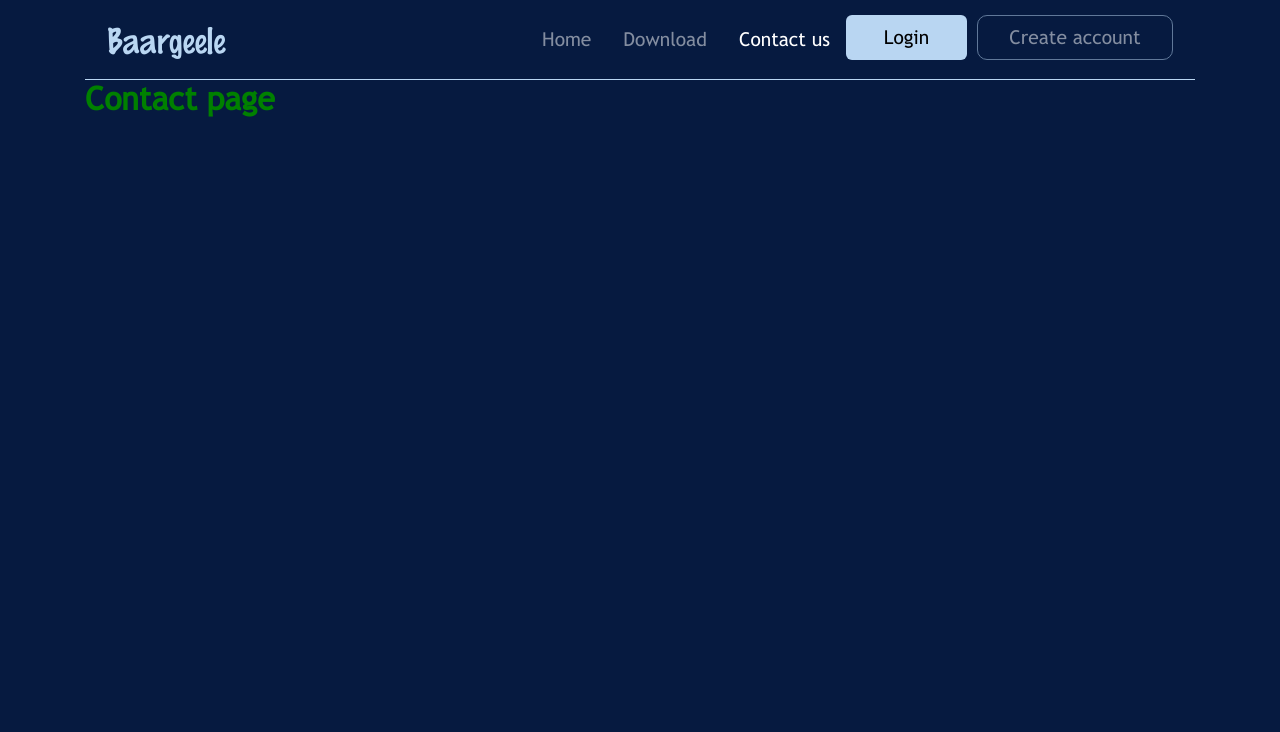
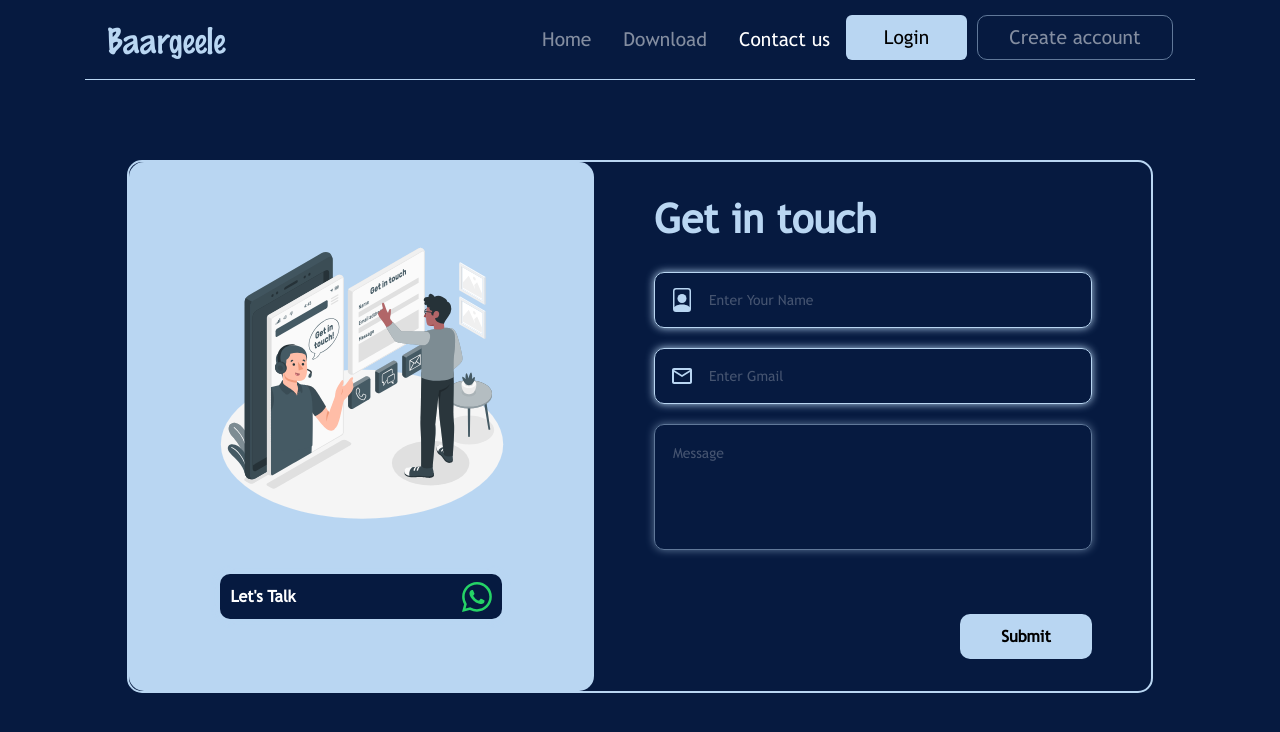
Before and after one commit to YOUSUFABDI/Baargeele, a React (Vite) app: page /contact in a window 1280 px wide. Shown: the top 732 px of the page. Built offline with nearby package versions, Linux system fonts and the light colour scheme.

Commit message:
added contact page

```diff
--- a/src/components/ContactPage/Contact.jsx
+++ b/src/components/ContactPage/Contact.jsx
@@ -1,5 +1,9 @@
 import Header from "../Header/Header";
 import "./contact.css";
+import getInTouchImg from "../../../assets/images/Get-in-touch.svg";
+import { BsWhatsapp } from "react-icons/bs";
+import { BsFilePerson } from "react-icons/bs";
+import { MdOutlineEmail } from "react-icons/md";
 
 const Contact = () => {
   return (
@@ -8,8 +12,46 @@ const Contact = () => {
         <Header />
       </nav>
 
-      <div>
-        <h1 className="contact">Contact page</h1>
+      <div className="contact__wrapper">
+        <div className="contact__img__info">
+          <div className="image__info">
+            <img
+              className="contact__img"
+              src={getInTouchImg}
+              alt="get-in-touch-img"
+            />
+            <div className="info__wrapper">
+              <div className="what__up__icon">
+                <p className="info__wrappe__desc">Let's Talk</p>
+                <BsWhatsapp className="info__wrappe__icon" />
+              </div>
+            </div>
+          </div>
+        </div>
+
+        <div className="get__in__touch__wrapper">
+          <h2>Get in touch</h2>
+          <form className="get__in__touch__form">
+            <div className="get__in__touch__inpu__wrapper">
+              <BsFilePerson className="get__in__touch__icon" size={20} />
+              <input type="text" placeholder="Enter Your Name" />
+            </div>
+            <div className="get__in__touch__inpu__wrapper">
+              <MdOutlineEmail className="get__in__touch__icon" size={20} />
+              <input type="text" placeholder="Enter Gmail" />
+            </div>
+            <div className="get__in__touch__text__input__wrapper">
+              <textarea
+                name=""
+                id=""
+                cols="30"
+                rows="10"
+                placeholder="Message"
+              ></textarea>
+            </div>
+            <button className="info__wrapper__btn">Submit</button>
+          </form>
+        </div>
       </div>
     </div>
   );
--- a/src/components/ContactPage/contact.css
+++ b/src/components/ContactPage/contact.css
@@ -1,3 +1,249 @@
-.contact {
-  color: green;
+/* MOBILE CONTACT PAGE */
+.contact__wrapper {
+  position: relative;
+  display: flex;
+  flex-direction: column-reverse;
+  gap: 60px;
+  margin-block-start: 40px;
+  padding: var(--paddingX);
 }
+
+.contact__img {
+  display: none;
+}
+
+.get__in__touch__wrapper {
+  display: flex;
+  flex-direction: column;
+  gap: 30px;
+}
+
+.get__in__touch__wrapper h2 {
+  color: var(--light);
+  font-size: 1.875rem;
+  font-weight: bold;
+  align-self: center;
+}
+
+.get__in__touch__form {
+  display: flex;
+  flex-direction: column;
+  gap: 20px;
+}
+
+.get__in__touch__inpu__wrapper {
+  display: flex;
+  align-items: center;
+  gap: 15px;
+  background: transparent;
+  border: 1px solid var(--light);
+  box-shadow: 0px 0px 8px var(--light);
+  border-radius: 10px;
+  height: 56px;
+}
+
+.get__in__touch__inpu__wrapper input {
+  background-color: transparent;
+  border: none;
+  outline: none;
+  width: 70%;
+  font-size: 0.875rem;
+  color: var(--white);
+  opacity: 0.5;
+}
+
+.get__in__touch__inpu__wrapper__error {
+  display: flex;
+  align-items: center;
+  gap: 15px;
+  background: transparent;
+  box-shadow: 0px 0px 8px var(--error-color);
+  border-radius: 10px;
+  border: 1px solid var(--error-color);
+  height: 56px;
+}
+
+.get__in__touch__inpu__wrapper__error input {
+  background-color: transparent;
+  border: none;
+  outline: none;
+  width: 70%;
+  font-size: 0.875rem;
+  color: var(--white);
+  opacity: 0.5;
+}
+
+.get__in__touch__text__input__wrapper textarea {
+  resize: none;
+  border: none;
+  outline: none;
+  padding-left: 18px;
+  padding-right: 18px;
+  padding-top: 20px;
+  font-size: 0.875rem;
+  color: var(--white);
+  opacity: 0.5;
+  background: transparent;
+  border: 1px solid var(--light);
+  box-shadow: 0px 0px 8px var(--light);
+  border-radius: 10px;
+  height: 126px;
+  width: 100%;
+}
+
+.get__in__touch__text__input__wrapper__error textarea {
+  resize: none;
+  border: none;
+  outline: none;
+  padding-left: 18px;
+  padding-right: 18px;
+  padding-top: 20px;
+  font-size: 0.875rem;
+  color: var(--white);
+  opacity: 0.5;
+  background: transparent;
+  box-shadow: 0px 0px 8px var(--error-color);
+  border-radius: 10px;
+  border: 1px solid var(--error-color);
+  height: 126px;
+  width: 100%;
+}
+
+.get__in__touch__icon {
+  color: var(--light);
+  width: 24px;
+  height: 24px;
+  margin-left: 15px;
+}
+
+.what__up__icon {
+  position: absolute;
+  top: 403px;
+  left: 24px;
+  display: flex;
+  align-items: center;
+  justify-content: space-between;
+  background: transparent;
+  box-shadow: 0px 0px 8px var(--light);
+  border-radius: 10px;
+  height: 45px;
+  width: 45%;
+  padding: 8px 10px;
+}
+
+.info__wrappe__desc {
+  font-size: 1rem;
+  font-weight: bold;
+  color: var(--white);
+}
+
+.info__wrappe__icon {
+  width: 30px;
+  height: 30px;
+  color: #25d366;
+}
+
+.info__wrapper__btn {
+  position: absolute;
+  top: 403px;
+  right: 24px;
+  background-color: var(--light);
+  color: var(--black);
+  font-size: 1rem;
+  font-weight: bold;
+  border: none;
+  width: 30%;
+  height: 45px;
+  padding: 13px 40px;
+  border-radius: 10px;
+  cursor: pointer;
+}
+
+/* TABLET CONTACT PAGE */
+@media (min-width: 37.5em) {
+  .contact__wrapper {
+    padding: 0 166px;
+    margin-block-start: 50px;
+  }
+
+  .get__in__touch__wrapper h2 {
+    align-self: flex-start;
+    font-size: 2.5rem;
+  }
+
+  .info__wrapper {
+    justify-content: space-between;
+  }
+
+  .what__up__icon {
+    top: 414px;
+    left: 166px;
+    width: 147px;
+  }
+
+  .info__wrapper__btn {
+    top: 414px;
+    right: 166px;
+    width: 132px;
+  }
+}
+
+/* DESKTOP CONTACT PAGE */
+@media (min-width: 62.5em) {
+  .contact__wrapper {
+    padding: 0;
+    margin: 0;
+    margin-inline: auto;
+    flex-direction: row;
+    margin-block-start: 80px;
+    border: 2px solid #b9d6f2;
+    border-radius: 15px;
+    width: 1026px;
+    justify-content: space-between;
+  }
+
+  .btn-hide-desktop {
+    display: none;
+  }
+
+  .contact__img {
+    display: block;
+    width: 300px;
+    height: 300px;
+  }
+
+  .contact__img__info {
+    background-color: var(--light);
+    width: 100%;
+    border-radius: 15px;
+  }
+
+  .image__info {
+    display: flex;
+    flex-direction: column;
+    align-items: center;
+    gap: 40px;
+    padding: 72px 0;
+  }
+
+  .get__in__touch__wrapper {
+    width: 100%;
+    padding: 0;
+    padding-right: 59px;
+    margin: 0;
+    align-self: center;
+    gap: 30px;
+  }
+
+  .what__up__icon {
+    position: static;
+    width: 282px;
+    background-color: var(--dark);
+  }
+
+  .info__wrapper__btn {
+    position: static;
+    align-self: flex-end;
+    margin-top: 40px;
+  }
+}
```
Also changed, not shown: assets/images/Get-in-touch.svg (added).
